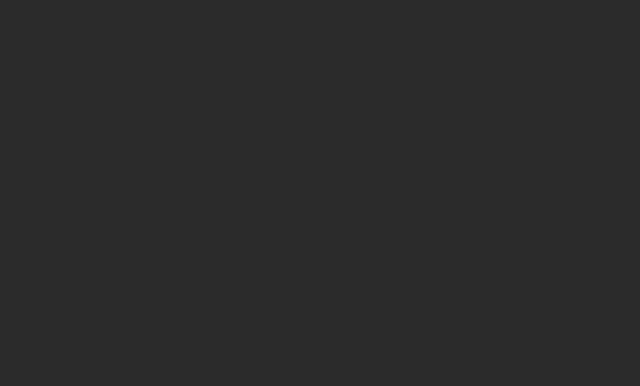
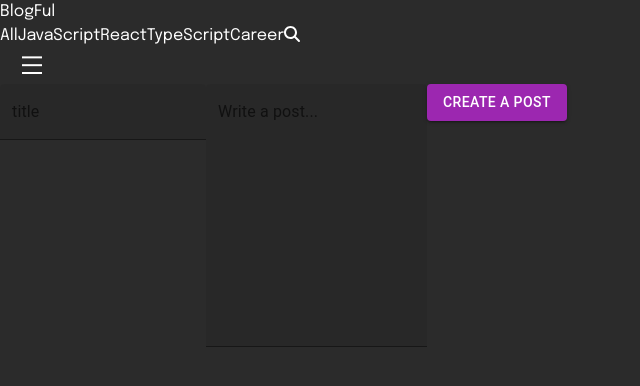
Before and after one commit to ilopachulia/blog-prj, a React (Vite) app in the folder client/: page /new-post in a window 1280 px wide. Before the commit this address had no page. Shown: the top 386 px of the page, without its empty margins (0-640 px from the left). Built offline with nearby package versions, Linux system fonts and the light colour scheme.

Commit message:
added new post page

```diff
--- a/client/src/App.tsx
+++ b/client/src/App.tsx
@@ -3,6 +3,9 @@ import Layout from './ui/Layout.tsx';
 import Home from './pages/Home.tsx';
 import SignUp from './auth/SignUp.tsx';
 import SignIn from './auth/SignIn.tsx';
+import Account from "./pages/Account.tsx";
+import NewPost from "./pages/NewPost.tsx";
+
 
 function App() {
   return (
@@ -15,6 +18,8 @@ function App() {
         <Route path='/career' element={<Home />} />
         <Route path='/sign-up' element={<SignUp />} />
         <Route path='/sign-in' element={<SignIn />} />
+        <Route path='/account' element={<Account />}/>
+        <Route path='/new-post' element={<NewPost />}/>
       </Route>
     </Routes>
   );
--- a/client/src/features/header/Header.tsx
+++ b/client/src/features/header/Header.tsx
@@ -12,9 +12,11 @@ import Stack from '@mui/material/Stack';
 import {Link} from 'react-router-dom';
 import {UserContext} from "../../contexts/UserContext.tsx";
 import toast from "react-hot-toast";
+import {FontAwesomeIcon} from "@fortawesome/react-fontawesome";
+import {faArrowRightFromBracket, faArrowRightToBracket, faPenToSquare, faUser} from "@fortawesome/free-solid-svg-icons";
 
 function Header() {
-    const { user, setUser } = useContext(UserContext);
+    const {user, setUser} = useContext(UserContext);
     const [isMenuOpen, setIsMenuOpen] = useState<boolean>(false);
     const anchorRef = useRef<HTMLButtonElement>(null);
 
@@ -44,12 +46,12 @@ function Header() {
         prevOpen.current = isMenuOpen;
     }, [isMenuOpen]);
 
-    function  signOut () {
+    function signOut() {
         setUser("")
         localStorage.removeItem("userToken");
         setIsMenuOpen(false);
 
-        if(!localStorage.getItem("userToken")) {
+        if (!localStorage.getItem("userToken")) {
             toast.success("You have been logged out successfully");
         }
     }
@@ -72,7 +74,7 @@ function Header() {
                         aria-haspopup="true"
                         onClick={handleToggle}
                     >
-                        <img src={menu} alt="menu button" />
+                        <img src={menu} alt="menu button"/>
                     </Button>
                     <Popper
                         open={isMenuOpen}
@@ -82,7 +84,7 @@ function Header() {
                         transition
                         disablePortal
                     >
-                        {({ TransitionProps, placement }) => (
+                        {({TransitionProps, placement}) => (
                             <Grow
                                 {...TransitionProps}
                                 style={{
@@ -97,9 +99,27 @@ function Header() {
                                             id="composition-menu"
                                             aria-labelledby="composition-button"
                                         >
-                                            <MenuItem onClick={handleClose}>Profile</MenuItem>
-                                            <MenuItem onClick={handleClose}>My account</MenuItem>
-                                            {user ? <MenuItem onClick={signOut}>Logout</MenuItem> : <Link to='/sign-in'><MenuItem onClick={handleClose}>Login</MenuItem></Link>}
+                                            <Link to="/new-post">
+                                             <MenuItem onClick={handleClose}>
+                                                <FontAwesomeIcon icon={faPenToSquare} className="mr-2"/>
+                                                New Post
+                                            </MenuItem>
+                                            </Link>
+                                            {user ? (
+                                                    <Link to="/account">
+                                                        <MenuItem onClick={handleClose}>
+                                                            <FontAwesomeIcon icon={faUser}  className="mr-2" />
+                                                            My account</MenuItem>
+                                                    </Link>
+                                                )
+                                                : null}
+                                            {user ? <MenuItem onClick={signOut}>
+                                                    <FontAwesomeIcon icon={faArrowRightFromBracket}  className="mr-2" />
+                                                    Logout</MenuItem> :
+                                                <Link to='/sign-in'><MenuItem
+                                                    onClick={handleClose}>
+                                                    <FontAwesomeIcon icon={faArrowRightToBracket}  className="mr-2" />
+                                                    Login</MenuItem></Link>}
                                         </MenuList>
                                     </ClickAwayListener>
                                 </Paper>
--- /dev/null
+++ b/client/src/pages/Account.tsx
@@ -0,0 +1,6 @@
+function Account() {
+
+    return <>Account Page</>
+}
+
+export default Account;
--- /dev/null
+++ b/client/src/pages/NewPost.tsx
@@ -0,0 +1,56 @@
+import {Button, TextField} from "@mui/material";
+import {useState, ChangeEvent} from "react";
+
+
+function NewPost() {
+    const [title, setTitle] = useState('');
+    const [post, setPost] = useState('');
+
+    function submitHandler(evt: { preventDefault: () => void; }) {
+        evt.preventDefault();
+        console.log('New Post???????')
+
+    }
+
+    return <div className='flex justify-center items-center h-screen'>
+        <form
+            className='flex flex-col justify-center items-center'
+            onSubmit={submitHandler}
+        >
+        <span className='mb-5'>
+         <TextField
+             id='title'
+             label="title"
+             variant="filled"
+             color="secondary"
+             className='w-[800px] rounded bg-gray-200 !text-[#fff]'
+             multiline
+             rows={1}
+             value={title}
+             onChange={(evt:ChangeEvent<HTMLInputElement>) => setTitle(evt.target.value)}
+         />
+        </span>
+            <span className='mb-5'>
+          <TextField
+              id='post'
+              label="Write a post..."
+              variant='filled'
+              type="post"
+              color='secondary'
+              className='w-[800px] rounded bg-gray-200 !text-[#fff]'
+              multiline
+              rows={10}
+              value={post}
+              onChange={(evt:ChangeEvent<HTMLInputElement>) => setPost(evt.target.value)}
+          />
+        </span>
+
+            <Button type='submit' variant='contained' color='secondary'>
+                <span className='font-semibold text-gray-300'>Create a Post</span>
+            </Button>
+        </form>
+    </div>
+
+}
+
+export default NewPost;
```
